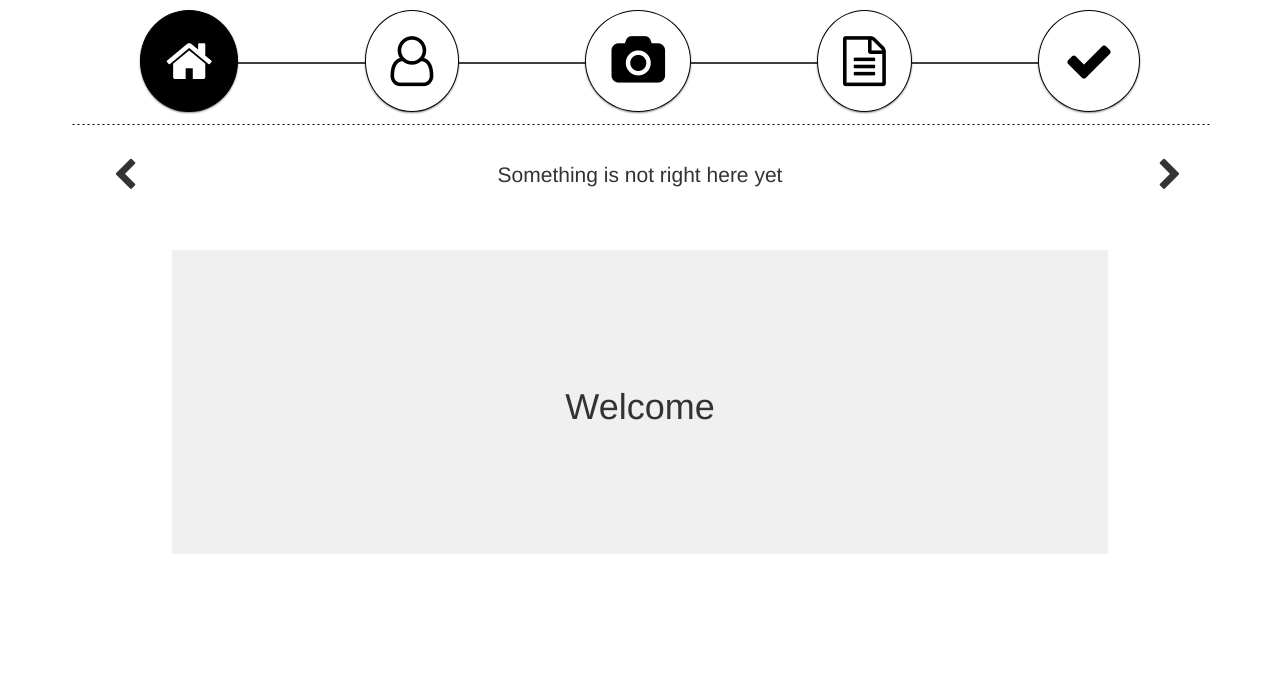
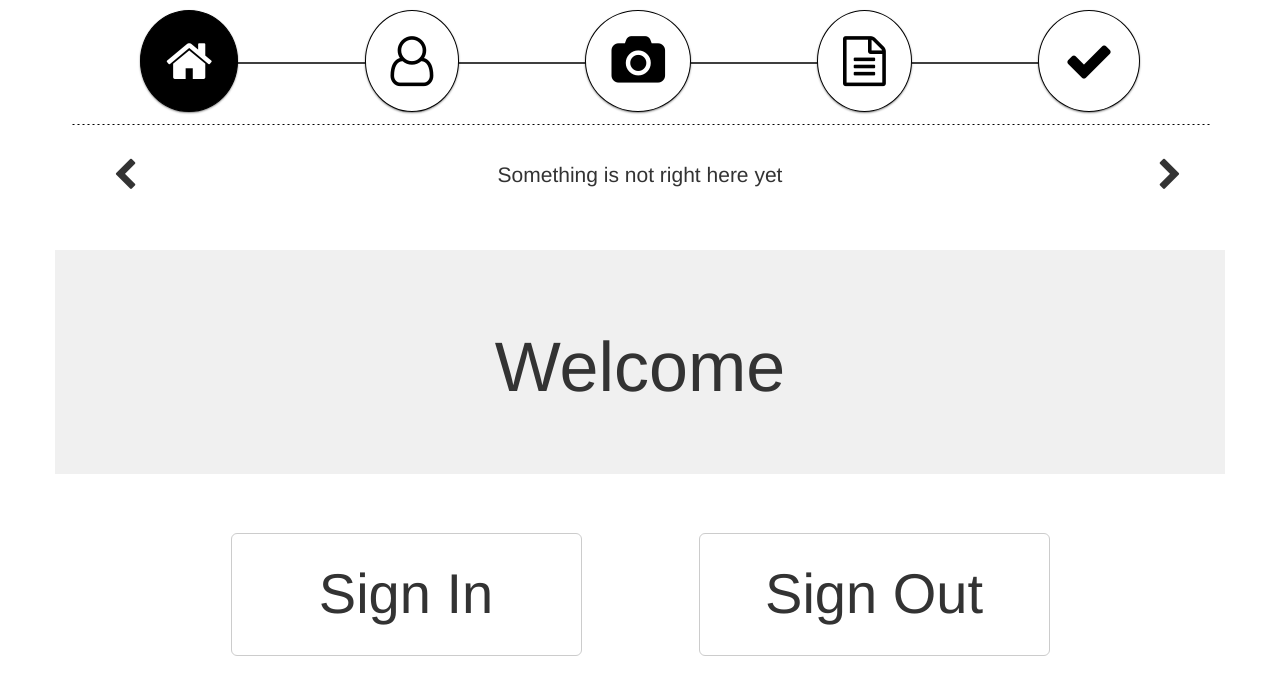
Before and after one commit to Phonem1/interface, an Angular app: page / in a window 1280 px wide. Shown: the top 694 px of the page. Built offline with nearby package versions, Linux system fonts and the light colour scheme.

Commit message:
welcome page

```diff
--- a/src/app/surfacewelcome/surfacewelcome.component.css
+++ b/src/app/surfacewelcome/surfacewelcome.component.css
@@ -1,7 +1,19 @@
 .h1col{
-    margin:10%;
-    width: 80%;
+    width: 100%;
     margin-top: 20px;
-    padding: 10% 0;
+    padding:5%;
     background: #f0f0f0
 }
+
+.h1col h1{
+    font-size: 5em;
+}
+
+.btnrescale {
+    font-size: 4em;
+    width: 30%;
+    height: 3%;
+    padding: 2% 2%;
+    margin: 5% 5%;
+
+}
--- a/src/app/surfacewelcome/surfacewelcome.component.html
+++ b/src/app/surfacewelcome/surfacewelcome.component.html
@@ -2,4 +2,5 @@
     <div class="col text-center h1col">
       <h1>Welcome</h1>
     </div>
+    <p class="text-center"><a class="btn btn-default btn-lg btnrescale" role="button">Sign In</a><a class="btn btn-default btn-lg btnrescale" role="button">Sign Out</a></p>
 </div>
```
